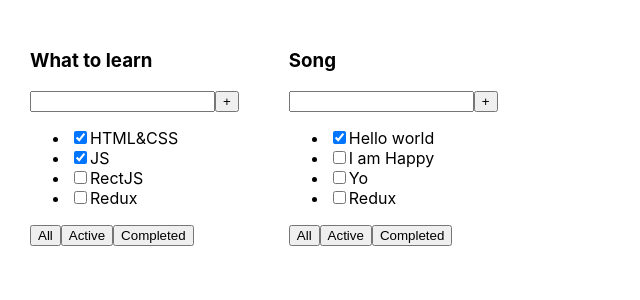
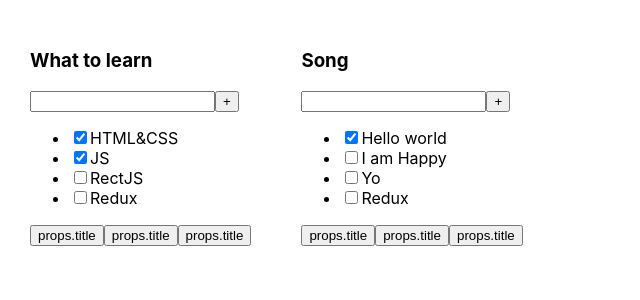
Before and after one commit to XAlexandrX/Todolist, a React (Create React App) app: page / in a window 1280 px wide. Shown: the top 300 px of the page, without its empty margins (0-640 px from the left). Built offline with nearby package versions, Linux system fonts and the light colour scheme.

Commit message:
add Button

```diff
--- /dev/null
+++ b/src/Button.tsx
@@ -0,0 +1,10 @@
+
+type ButtonPropsType = {
+    title: string
+}
+
+export const Button = (props:ButtonPropsType) => {
+    return (
+        <button>props.title</button>
+    )
+}
--- a/src/Todolist.tsx
+++ b/src/Todolist.tsx
@@ -1,4 +1,5 @@
 import React from 'react';
+import {Button} from "./Button";
 
 export type TasksType = {
     id: number
@@ -34,9 +35,9 @@
                 {tasksList}
             </ul>
             <div>
-                <button>All</button>
-                <button>Active</button>
-                <button>Completed</button>
+                <Button title="All"/>
+                <Button title="Active"/>
+                <Button title="Completed" />
             </div>
 
         </div>
```
